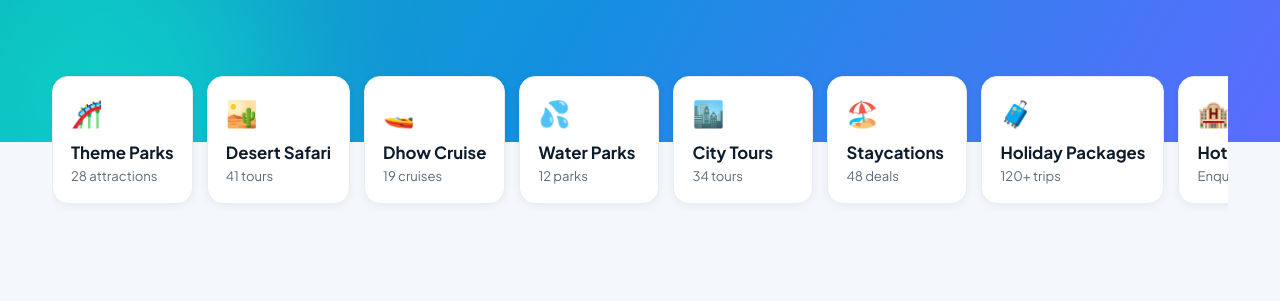
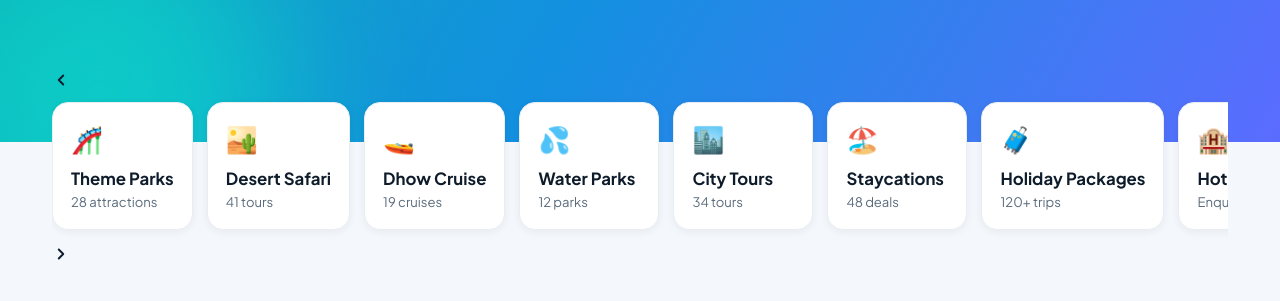
Before and after one commit to masimashiqeen1985/uae-junction-frontend, a Next.js app: page / in a window 1280 px wide. Shown: the part 638-939 px from the top of the page. Built offline with nearby package versions, Linux system fonts and the light colour scheme; no server answers.

Commit message:
feat: add scroll arrows to category strip

```diff
--- a/src/components/home/VibrantHome.tsx
+++ b/src/components/home/VibrantHome.tsx
@@ -12,6 +12,7 @@ import './vibrant-home.css'
  */
 export function VibrantHome() {
   const root = useRef<HTMLDivElement>(null)
+  const catRowRef = useRef<HTMLDivElement>(null)
 
   useEffect(() => {
     const r = root.current
@@ -136,18 +137,28 @@ export function VibrantHome() {
       </div>
       </div>
       </header>
-      <div className="wrap cats"><div className="cat-row">
-      <a className="cat" href="https://www.theuaejunction.cloud/theme-parks"><div className="emoji">🎢</div><div className="t">Theme Parks</div><div className="c">28 attractions</div></a>
-      <a className="cat" href="https://www.theuaejunction.cloud/desert-safari"><div className="emoji">🏜️</div><div className="t">Desert Safari</div><div className="c">41 tours</div></a>
-      <a className="cat" href="https://www.theuaejunction.cloud/dhow-cruise"><div className="emoji">🚤</div><div className="t">Dhow Cruise</div><div className="c">19 cruises</div></a>
-      <a className="cat" href="https://www.theuaejunction.cloud/water-parks"><div className="emoji">💦</div><div className="t">Water Parks</div><div className="c">12 parks</div></a>
-      <a className="cat" href="https://www.theuaejunction.cloud/uae-city-tours"><div className="emoji">🏙️</div><div className="t">City Tours</div><div className="c">34 tours</div></a>
-      <a className="cat" href="#staycations"><div className="emoji">🏖️</div><div className="t">Staycations</div><div className="c">48 deals</div></a>
-      <a className="cat" href="#packages"><div className="emoji">🧳</div><div className="t">Holiday Packages</div><div className="c">120+ trips</div></a>
-      <a className="cat" href="#enquiry"><div className="emoji">🏨</div><div className="t">Hotels</div><div className="c">Enquire</div></a>
-      <a className="cat" href="#enquiry"><div className="emoji">✈️</div><div className="t">Flights</div><div className="c">Enquire</div></a>
-      <a className="cat" href="https://www.theuaejunction.cloud/umrah-packages"><div className="emoji">🕋</div><div className="t">Umrah</div><div className="c">Packages</div></a>
-      </div></div>
+      <div className="wrap cats">
+        <div className="cat-scroll-wrap">
+          <button className="cat-arrow cat-arrow-left" aria-label="Scroll categories left" onClick={() => catRowRef.current?.scrollBy({ left: -320, behavior: 'smooth' })}>
+            <svg width="18" height="18" viewBox="0 0 24 24" fill="none" stroke="currentColor" strokeWidth="2.5" strokeLinecap="round" strokeLinejoin="round"><polyline points="15 18 9 12 15 6"/></svg>
+          </button>
+          <div className="cat-row" ref={catRowRef}>
+            <a className="cat" href="/theme-parks"><div className="emoji">🎢</div><div className="t">Theme Parks</div><div className="c">28 attractions</div></a>
+            <a className="cat" href="/desert-safari-packages"><div className="emoji">🏜️</div><div className="t">Desert Safari</div><div className="c">41 tours</div></a>
+            <a className="cat" href="/dubai-dhow-cruise"><div className="emoji">🚤</div><div className="t">Dhow Cruise</div><div className="c">19 cruises</div></a>
+            <a className="cat" href="/water-park-tickets"><div className="emoji">💦</div><div className="t">Water Parks</div><div className="c">12 parks</div></a>
+            <a className="cat" href="/uae-city-tours"><div className="emoji">🏙️</div><div className="t">City Tours</div><div className="c">34 tours</div></a>
+            <a className="cat" href="#staycations"><div className="emoji">🏖️</div><div className="t">Staycations</div><div className="c">48 deals</div></a>
+            <a className="cat" href="#packages"><div className="emoji">🧳</div><div className="t">Holiday Packages</div><div className="c">120+ trips</div></a>
+            <a className="cat" href="#enquiry"><div className="emoji">🏨</div><div className="t">Hotels</div><div className="c">Enquire</div></a>
+            <a className="cat" href="#enquiry"><div className="emoji">✈️</div><div className="t">Flights</div><div className="c">Enquire</div></a>
+            <a className="cat" href="/umrah-packages"><div className="emoji">🕋</div><div className="t">Umrah</div><div className="c">Packages</div></a>
+          </div>
+          <button className="cat-arrow cat-arrow-right" aria-label="Scroll categories right" onClick={() => catRowRef.current?.scrollBy({ left: 320, behavior: 'smooth' })}>
+            <svg width="18" height="18" viewBox="0 0 24 24" fill="none" stroke="currentColor" strokeWidth="2.5" strokeLinecap="round" strokeLinejoin="round"><polyline points="9 18 15 12 9 6"/></svg>
+          </button>
+        </div>
+      </div>
       <section id="trending"><div className="wrap">
       <div className="sec-head reveal">
       <div><span className="eyebrow">Popular right now</span><h2>Trending in Dubai 🔥</h2><p>Lowest-price guarantee · every booking earns 4% back</p></div>
```
